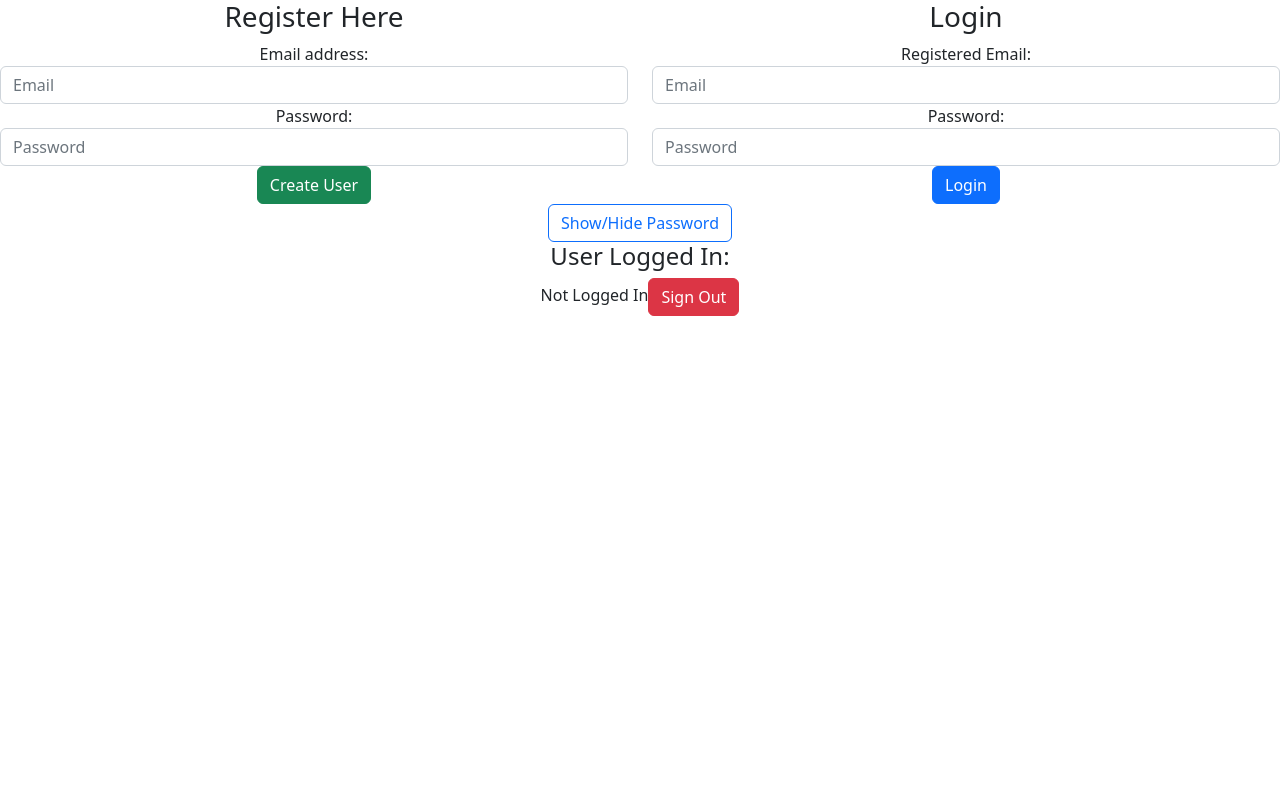
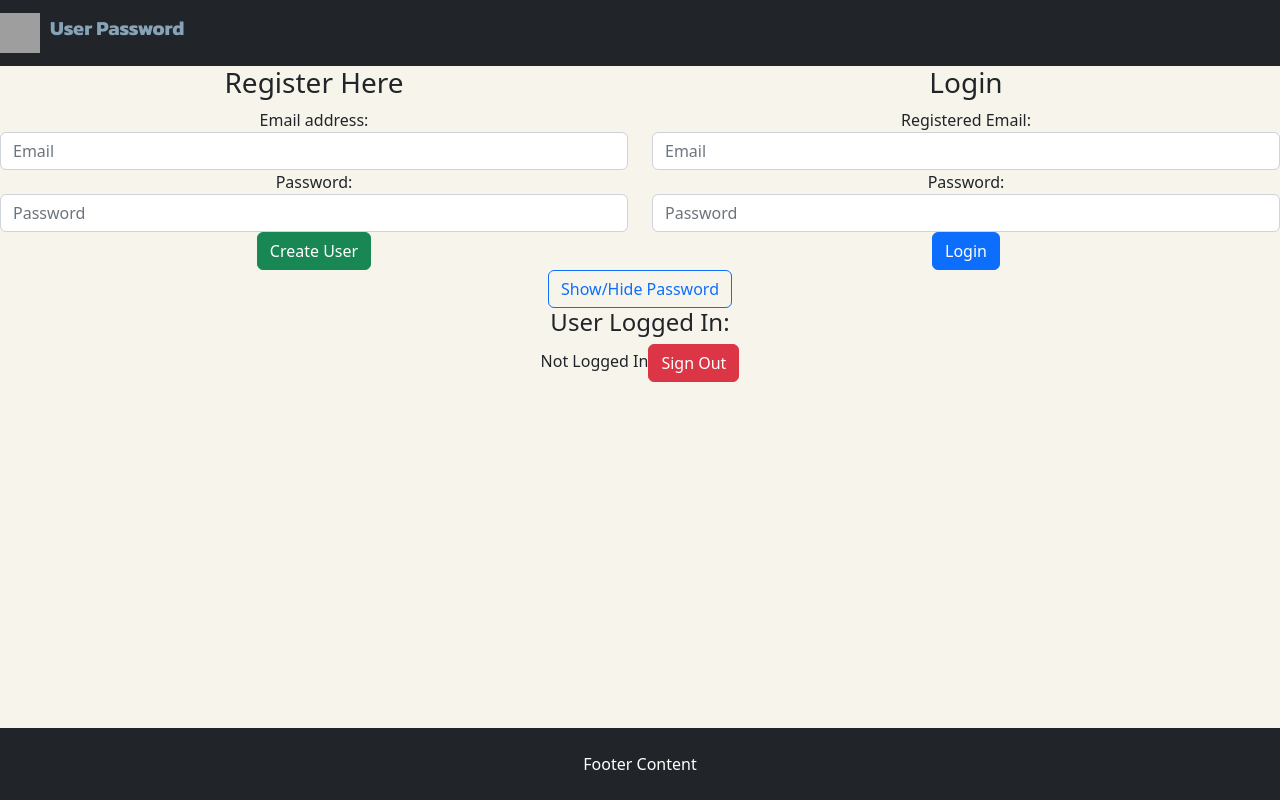
Before and after one commit to sanan-sajid/user-pass-glug, a React (Create React App) app: page / in a window 1280 px wide. Built offline with nearby package versions, Linux system fonts and the light colour scheme; no server answers; grey boxes are pictures that could not be loaded.

Commit message:
added little bit of css

```diff
--- a/public/index.html
+++ b/public/index.html
@@ -1,6 +1,17 @@
 <!DOCTYPE html>
 <html lang="en">
   <head>
+    <style>
+      .footer {
+        position: fixed;
+        left: 0;
+        bottom: 0;
+        width: 100%;
+
+        color: white;
+        text-align: center;
+      }
+    </style>
     <meta charset="utf-8" />
     <link rel="icon" href="%PUBLIC_URL%/favicon.ico" />
     <meta name="viewport" content="width=device-width, initial-scale=1" />
@@ -39,5 +50,10 @@
       To begin the development, run `npm start` or `yarn start`.
       To create a production bundle, use `npm run build` or `yarn build`.
     -->
+    <div class="footer">
+      <div class="bg-dark text-white">
+        <p class="text-center p-4 m-0">Footer Content</p>
+      </div>
+    </div>
   </body>
 </html>
--- a/src/App.css
+++ b/src/App.css
@@ -1,38 +1,18 @@
+@import url('https://fonts.googleapis.com/css2?family=Kanit:wght@700&family=Merriweather&family=Montserrat&family=Sacramento&display=swap');
 .App {
   text-align: center;
+  background-color: #F7F5EB;
+
+}
+html{
+  background-color: #F7F5EB;
 }
 
-.App-logo {
-  height: 40vmin;
-  pointer-events: none;
+
+.test{
+  color: #86A3B8;
+  font-family: 'Kanit', sans-serif;
+  margin-left: 10px;
+  padding-top:100px;
+
 }
-
-@media (prefers-reduced-motion: no-preference) {
-  .App-logo {
-    animation: App-logo-spin infinite 20s linear;
-  }
-}
-
-.App-header {
-  background-color: #282c34;
-  min-height: 100vh;
-  display: flex;
-  flex-direction: column;
-  align-items: center;
-  justify-content: center;
-  font-size: calc(10px + 2vmin);
-  color: white;
-}
-
-.App-link {
-  color: #61dafb;
-}
-
-@keyframes App-logo-spin {
-  from {
-    transform: rotate(0deg);
-  }
-  to {
-    transform: rotate(360deg);
-  }
-}
--- a/src/App.js
+++ b/src/App.js
@@ -7,7 +7,6 @@ import {
 } from "firebase/auth";
 import "./App.css";
 import { auth } from "./firebase-config";
-import { CSSTransition } from 'react-transition-group';
 
 function App() {
   const [registerEmail, setRegisterEmail] = useState("");
@@ -44,8 +43,10 @@ function App() {
       console.log(user);
     } catch (error) {
       console.log(error.message);
+      setError(error.message);
       alert("email or password is incorrect");
     }
+
   };
   const clearinput = () => {
     setLoginEmail("");
@@ -59,14 +60,20 @@ function App() {
     await signOut(auth);
   };
   const [passwordShown, setPasswordShown] = useState(false);
-
+  const [error, setError] = useState(null);
   const togglePassword = () => {
     setPasswordShown(!passwordShown);
   };
 
   return (
     <div className="App">
+  <nav class="navbar navbar-light bg-dark">
 
+  <a class="navbar-brand" href="#home">
+    <img src="https://miro.medium.com/max/1400/1*0k_-eyWyc_fQztDqck39lQ.png" width="40" height="40" class="d-inline-block align-top" alt=""/>
+    <span className="test">User Password</span>
+  </a>
+</nav>
       <div className="row">
         <div className="col">
           <h3> Register Here </h3>
@@ -128,11 +135,12 @@ function App() {
         autocomplete="off"
         onChange={togglePassword}
       />
+
       <label className="btn btn-outline-primary" for="btn-check-outlined">
         Show/Hide Password
       </label>
       <br></br>
-
+      {error && <p>{error}</p>}
       <h4> User Logged In: </h4>
       {user ? user.email : "Not Logged In"}
 
```
